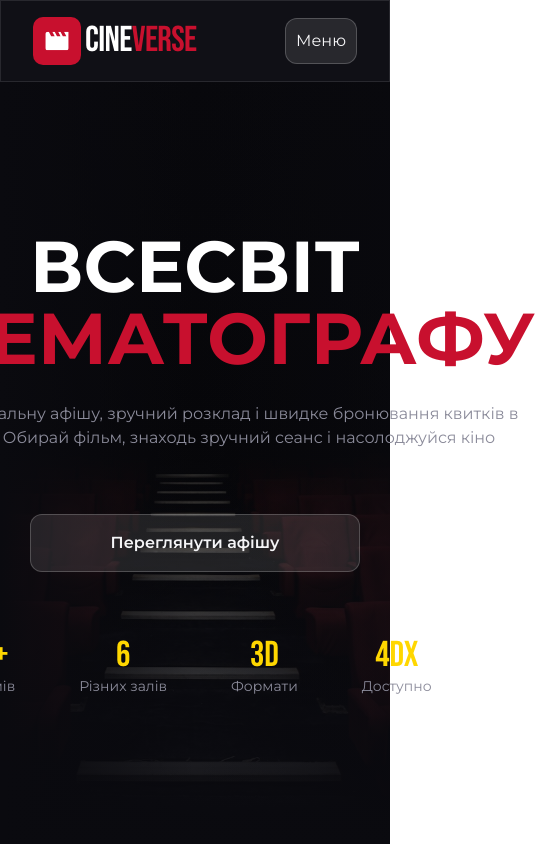
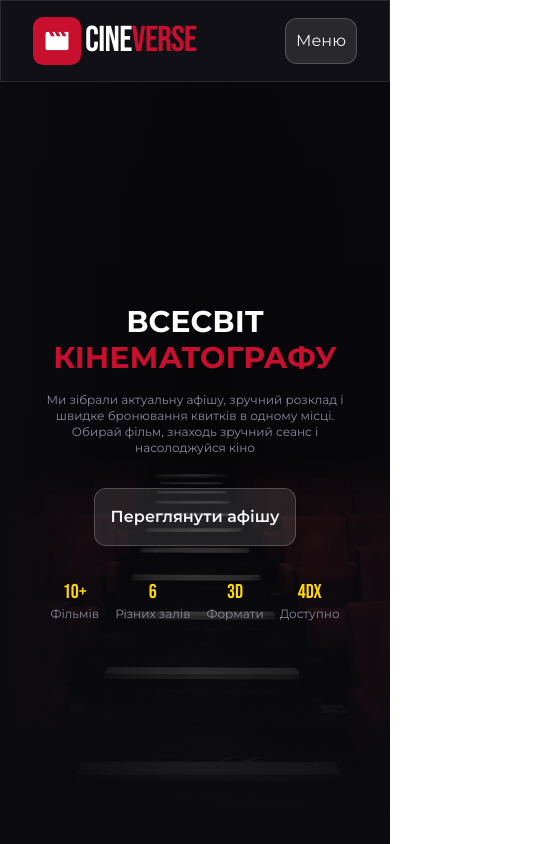
Before and after one commit to SoftServePractice2026/Frontend, a React (Vite) app: page / in a window 390 px wide. Shown: the whole page, 535 px wide, since content can reach past the window. Built offline with nearby package versions, Linux system fonts and the light colour scheme.

Commit message:
adaptive home page

```diff
--- a/src/features/home/pages/HomePage.tsx
+++ b/src/features/home/pages/HomePage.tsx
@@ -4,12 +4,12 @@ import clsx from "clsx";
 const HomePage = () => {
 
     const statisticHeaderClassName = clsx(
-        "text-accent-light dark:text-accent-dark",
-        "text-4xl font-bebasNeue"
+        "text-accent-light dark:text-accent-dark font-bebasNeue",
+        "text-xl sm:text-3xl lg:text-4xl"
     );
     const statisticDescriptionClassName = clsx(
         "text-description-light dark:text-description-dark",
-        "text-sm font-montserrat"
+        "text-xs sm:text-sm font-montserrat"
     );
 
     return (
@@ -33,24 +33,36 @@ const HomePage = () => {
 
                 {/* { Основний контент } */}
                 <div className={clsx("flex flex-col items-center justify-center z-10")}>
-                    <div className={clsx("text-center mb-16")}>
-                        <h1 className={clsx("mb-7")}>
+                    <div className={clsx("text-center mb-8 sm:mb-16")}>
+                        <h1 className={clsx("mb-4 sm:mb-7")}>
                             <span className={clsx(
                                 "",
                                 "text-primary-light dark:text-primary-dark uppercase",
-                                "font-montserrat font-bold text-7xl"
+                                "font-montserrat font-bold",
+                                "text-3xl sm:text-5xl lg:text-7xl"
                             )}
                             >всесвіт</span><br />
                             <span className={clsx(
                                 "text-secondary-light dark:text-secondary-dark uppercase",
-                                "font-montserrat font-bold text-7xl"
+                                "font-montserrat font-bold",
+                                "text-3xl sm:text-5xl lg:text-7xl"
                             )}
                             >кінематографу</span>
                         </h1>
-                        <p className={clsx("text-description-light dark:text-description-dark max-w-2xl font-montserrat font-base")}>Ми зібрали актуальну афішу, зручний розклад і швидке бронювання квитків в одному місці. Обирай фільм, знаходь зручний сеанс і насолоджуйся кіно </p>
+                        <p className={clsx(
+                            "text-description-light dark:text-description-dark max-w-xs sm:max-w-2xl font-montserrat font-base",
+                            "text-xs sm:text-sm lg:text-base"
+                        )}
+                        >Ми зібрали актуальну афішу, зручний розклад і швидке бронювання квитків в одному місці. Обирай фільм, знаходь зручний сеанс і насолоджуйся кіно
+                        </p>
                     </div>
-                    <Button className={clsx("px-20 py-4 mb-16 font-semibold")}>Переглянути афішу</Button>
-                    <div className={clsx("flex gap-16")}>
+                    <Button className={clsx(
+                        "py-4 font-semibold",
+                        "px-4 sm:px-16 lg:px-20",
+                        "mb-8 sm:mb-16"
+                    )}
+                    >Переглянути афішу</Button>
+                    <div className={clsx("flex gap-4 sm:gap-12 lg:gap-16")}>
                         <p className={clsx("flex flex-col items-center")}>
                             <span className={statisticHeaderClassName}>10+</span>
                             <span className={statisticDescriptionClassName}>Фільмів</span>
```
